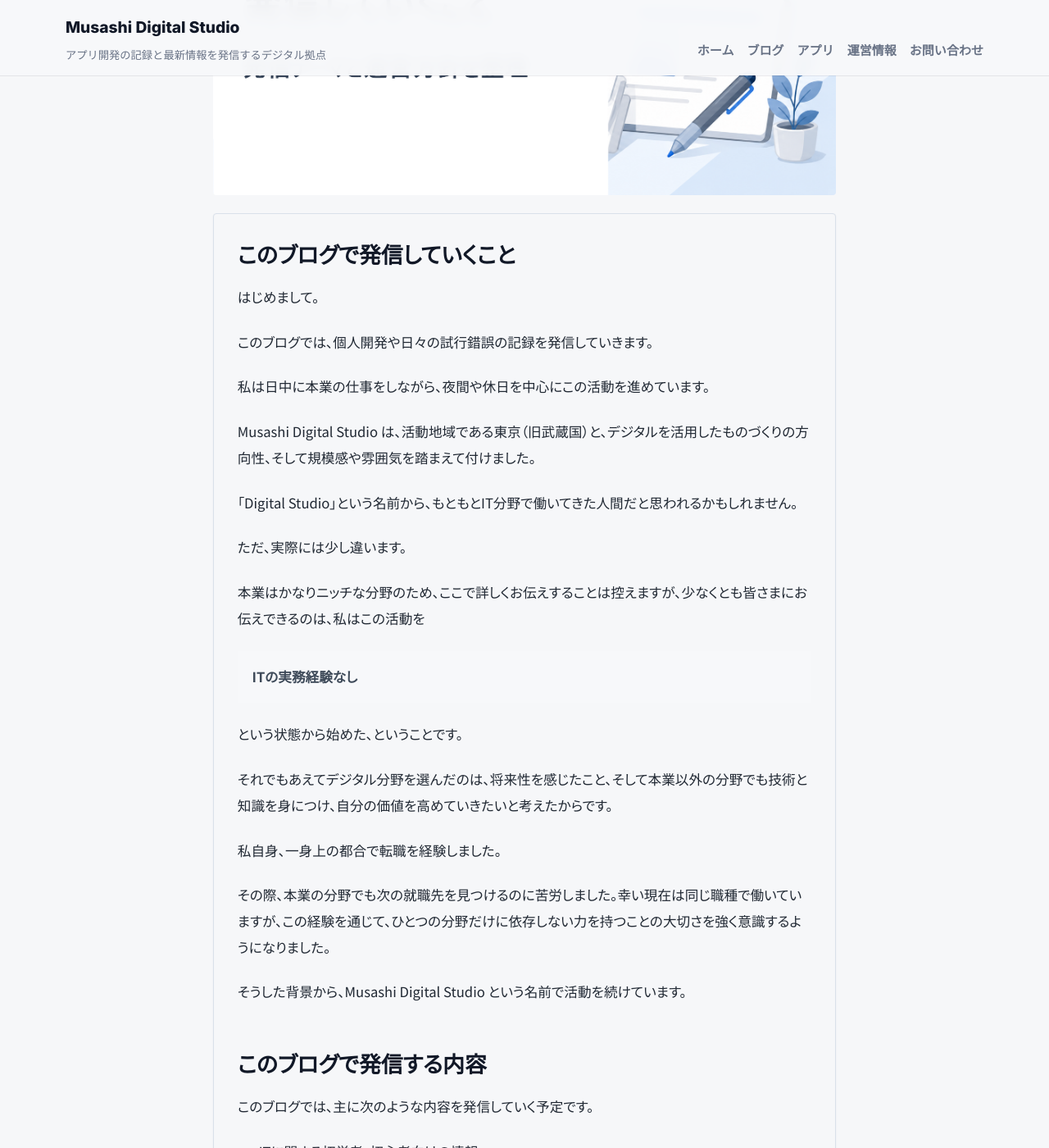
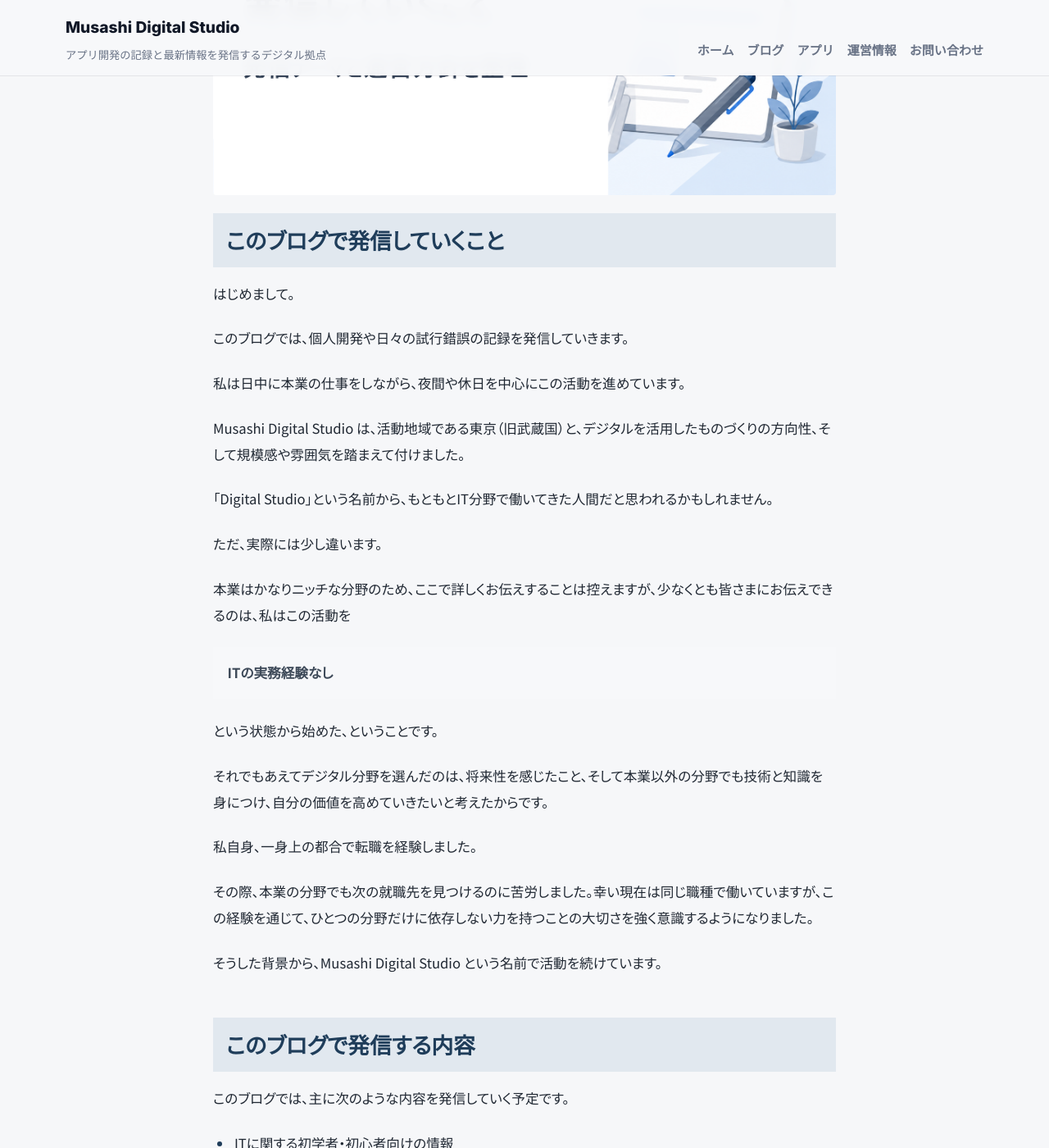
Before and after one commit to yasuhiro-toyoda/yasuhiro-toyoda.github.io, a Jekyll site: the page built from _posts/2026/04/2026-04-01-このブログで発信していくこと.md, in a window 1280 px wide and 1400 px high, scrolled down 595 px. Shown: the whole window at 82% size. Built offline with Jekyll 4.4.1, drawn with Linux system fonts in a browser that asks for light colours.

Commit message:
style: 記事本文のフレームを削除して見出しを装飾

```diff
--- a/assets/css/site.css
+++ b/assets/css/site.css
@@ -1030,11 +1030,11 @@ h6 {
 
 .post-body {
   min-width: 0;
-  padding: var(--panel-padding);
-  border: 1px solid var(--line);
-  border-radius: var(--radius-card);
-  background: var(--bg);
-  box-shadow: var(--shadow-card);
+  padding: 0;
+  border: 0;
+  border-radius: 0;
+  background: transparent;
+  box-shadow: none;
   overflow-wrap: break-word;
 }
 
@@ -1096,9 +1096,9 @@ h6 {
 
 .blog-post .post-body h2 {
   margin: 3.2rem 0 1.05rem;
-  padding: 0;
-  border-top: none;
-  border-bottom: none;
+  padding: 0.8rem 1rem;
+  background: rgba(var(--accent-rgb), 0.1);
+  color: var(--accent-strong);
   font-family: var(--article-heading-font);
   font-size: clamp(1.35rem, 2.1vw, 1.75rem);
   font-weight: 800;
@@ -1113,8 +1113,8 @@ h6 {
 
 .blog-post .post-body h3 {
   margin: 2.1rem 0 0.75rem;
-  padding-left: 0;
-  border-left: none;
+  padding: 0 0 0.5rem;
+  border-bottom: 3px solid var(--accent);
   font-family: var(--article-heading-font);
   font-size: 1.18rem;
   font-weight: 800;
@@ -1125,11 +1125,14 @@ h6 {
 
 .blog-post .post-body h4 {
   margin: 1.8rem 0 0.7rem;
+  padding-left: 0.75rem;
+  border-left: 3px solid var(--accent);
   font-family: var(--article-heading-font);
   font-size: 1.04rem;
   font-weight: 800;
   line-height: 1.55;
   letter-spacing: 0;
+  scroll-margin-top: calc(var(--site-header-height, 0px) + 1rem);
 }
 
 .blog-post .post-body h2 + hr {
@@ -1680,6 +1683,10 @@ h6 {
     width: min(calc(100% - 1.35rem), var(--max-width));
   }
 
+  .blog-post {
+    width: min(calc(100% - 2.5rem), var(--article-width));
+  }
+
   .site-header__inner {
     align-items: flex-start;
     flex-direction: column;
@@ -1750,10 +1757,6 @@ h6 {
     padding: 0;
   }
 
-  .post-body {
-    padding: 1.2rem;
-  }
-
   .post-header h1 {
     font-size: clamp(1.55rem, 6vw, 2rem);
     line-height: 1.34;
@@ -1772,13 +1775,12 @@ h6 {
 
   .blog-post .post-body h2 {
     margin-top: 2.8rem;
-    padding: 0;
+    padding: 0.7rem 0.8rem;
     font-size: 1.28rem;
   }
 
   .blog-post .post-body h3 {
     font-size: 1.08rem;
-    border-left-width: 3px;
   }
 
   .blog-post .post-body h4 {
```
